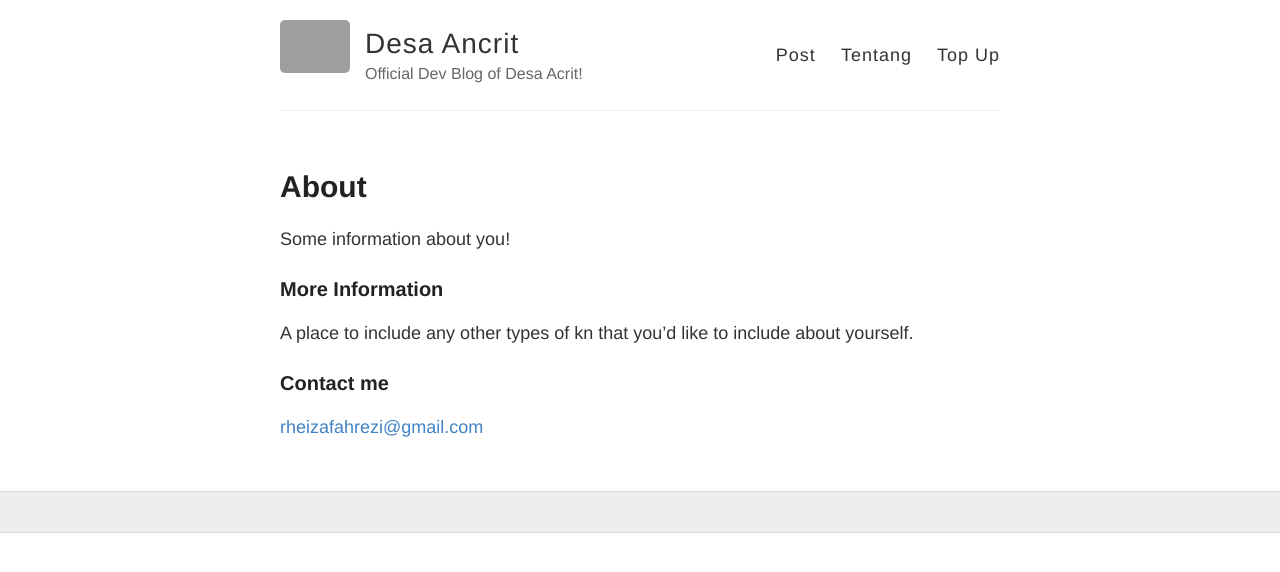
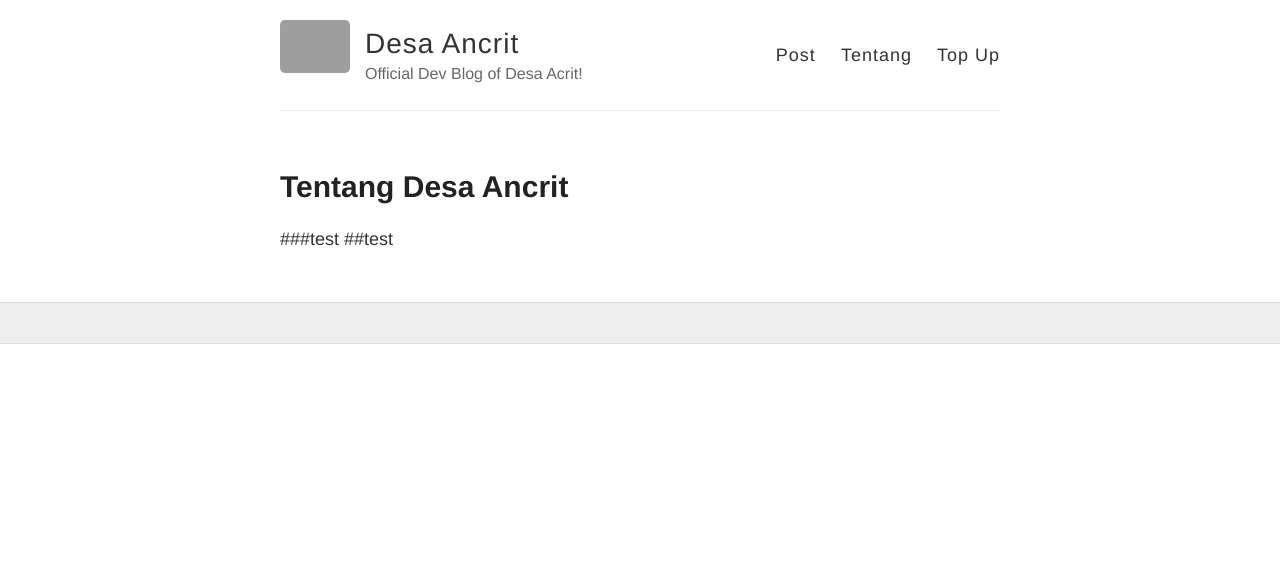
Before and after one commit to Desa-Ancrit/Desa-Acnrit.github.io, a Jekyll site: the page built from about.md, in a window 1280 px wide. Shown: the top 572 px of the page. Built offline with Jekyll 4.4.1, drawn with Linux system fonts in a browser that asks for light colours; grey boxes are pictures that could not be loaded.

Commit message:
Update about.md

```diff
--- a/about.md
+++ b/about.md
@@ -1,15 +1,8 @@
 ---
 layout: page
-title: About
+title: Tentang Desa Ancrit
 permalink: /about/
 ---
 
-Some information about you!
-
-### More Information
-
-A place to include any other types of kn that you'd like to include about yourself.
-
-### Contact me
-
-[rheizafahrezi@gmail.com](mailto:rheizafahrezi@gmail.com)
+###test
+##test
```
